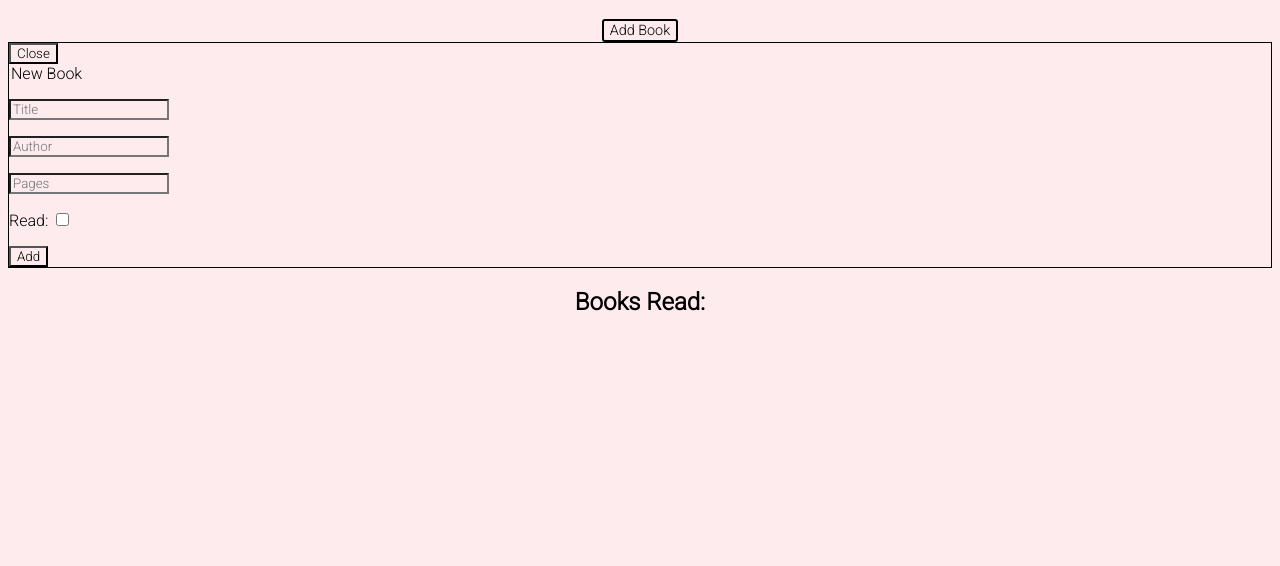
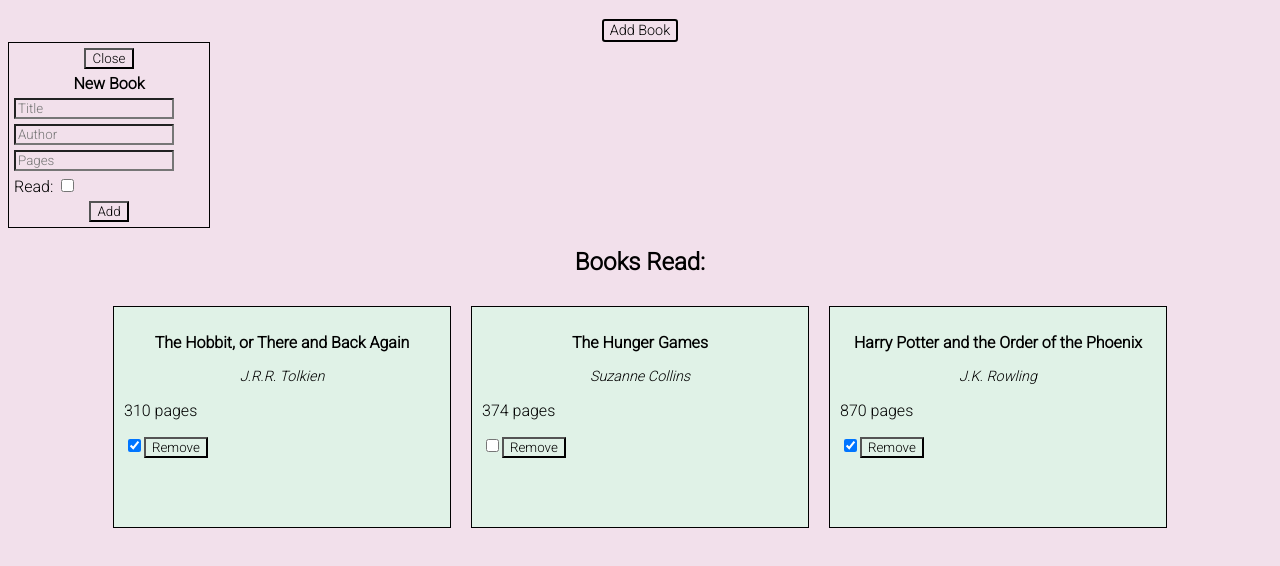
Before and after one commit to Niners321/library, a plain HTML site: page index.html in a window 1280 px wide. Both pictures are taken after a click on the button "Add Book". Shown: the part 62-628 px from the top of the page. Drawn offline with Linux system fonts and the light colour scheme.

Commit message:
Continuing to flesh out JS

```diff
--- a/index.html
+++ b/index.html
@@ -31,7 +31,10 @@
                 <div id='checkBox'>
                     <p><label >Read: </label><input type='checkbox' id='read' name='read' value='yes'></p>
                 </div>
-                <button type='submit' form='form' id='addBtn'>Add</button>
+                <div id="addBtn-container">
+                    <button type='submit' form='form' id='addBtn'>Add</button>
+                </div>
+
 
             </form>
 
--- a/script.js
+++ b/script.js
@@ -21,6 +21,27 @@ closeForm.addEventListener('click', (e) => {
     popUp.classList.remove('active');
 });
 
+let myLibrary = [
+    {
+        title: 'The Hobbit, or There and Back Again',
+        author: 'J.R.R. Tolkien',
+        pages: 310,
+        read: true,
+    },
+    {
+        title: 'The Hunger Games',
+        author: 'Suzanne Collins',
+        pages: 374,
+        read: false,
+    },
+    {
+        title: 'Harry Potter and the Order of the Phoenix',
+        author: 'J.K. Rowling',
+        pages: 870,
+        read: true,
+    },
+]
+
 class Book {
     constructor(title, author, pages, read) {
         this.title = title;
@@ -28,4 +49,69 @@ class Book {
         this.pages = pages;
         this.read = read;
     }
+};
+
+// Adds book to library
+bookForm.addEventListener('submit', (e) => {
+    popUp.classList.remove('active');
+    e.preventDefault();
+    const book = new Book(title.value, author.value, pages.value, read.checked);
+    myLibrary.push(book);
+    pringBooks();
+});
+
+function printBooks() {
+    library.textContent = '';
+    myLibrary.forEach((book, index) => {
+        addBookToLibrary(book, index);
+    });
 }
+
+function addBookToLibrary(book, index){
+    //create book card
+    const newBookCard = document.createElement('div');
+    newBookCard.classList.add('card');
+
+    // Adds title to div
+    const cardTitle = document.createElement('p');
+    cardTitle.classList.add('book-title');
+    cardTitle.innerText = book.title;
+    newBookCard.append(cardTitle);
+
+    //adds author to div
+    const cardAuthor = document.createElement('p');
+    cardAuthor.classList.add('book-author');
+    cardAuthor.innerText = book.author;
+    newBookCard.append(cardAuthor);
+
+    //adds pages to div
+    const cardPages = document.createElement('p');
+    cardPages.classList.add('book-pages');
+    cardPages.innerText = book.pages + ' pages';
+    newBookCard.append(cardPages);
+
+    //adds read checkbox to div
+    const cardCheckBox = document.createElement('input');
+    cardCheckBox.setAttribute('data', index);
+    cardCheckBox.setAttribute('type', 'checkbox');
+    cardCheckBox.setAttribute('id', `checkbox${index}`);
+    cardCheckBox.setAttribute('name', `checkbox${index}`);
+    cardCheckBox.classList.add('card-checkbox');
+    cardCheckBox.checked = book.read;
+    newBookCard.append(cardCheckBox);
+
+
+
+    //adds remove button to div
+    const removeBtn = document.createElement('button');
+    removeBtn.setAttribute('data', index);
+    removeBtn.classList.add('remove-btn');
+    removeBtn.innerText = 'Remove'
+    newBookCard.append(removeBtn);
+
+    library.append(newBookCard);
+
+
+}
+
+printBooks();
--- a/style.css
+++ b/style.css
@@ -1,10 +1,13 @@
 *{
     font-family: 'Roboto', sans-serif;
-    background-color: rgb(253, 235, 238);
+    background-color: #f2e0eb;
 }
 
 .header{
-    text-align: center;
+    display: flex;
+    align-content: center;
+    justify-content: center;
+
 }
 
 h2{
@@ -30,8 +33,73 @@ h2{
 .popUp{
     border: 1px solid black;
     display: none;
+    width: 200px;
+}
+
+#form-header{
+    display: flex;
+    flex-direction: column;
+    justify-content: flex-start;
+    align-items: center;
+    margin-top: 5px;
+}
+
+legend{
+    padding-top: 5px;
+    font-weight: bold;
+}
+
+#close{
+    width: 25%;
+}
+
+#textInput > p{
+    margin: 5px;
+}
+
+#checkBox > p{
+    margin: 5px;
+}
+
+#addBtn-container{
+    display: flex;
+    flex-direction: column;
+    justify-content: flex-start;
+    align-items: center;
+    margin-bottom: 5px;
 }
 
 .active{
     display: block;
 }
+
+.card{
+    border: 1px solid black;
+    width: 25%;
+    height: 200px;
+    padding: 10px;
+    margin: 10px;
+    background-color: #e0f2e7;
+}
+
+.card > p, .remove-btn{
+    background-color: #e0f2e7;
+}
+
+.book-title{
+    font-weight: bold;
+    text-align: center;
+}
+
+.book-author{
+    font-style: italic;
+    text-align: center;
+    font-size: .9rem;
+}
+
+#lib-container{
+    display: flex;
+    justify-content: center;
+    width: 100%
+
+}
```
